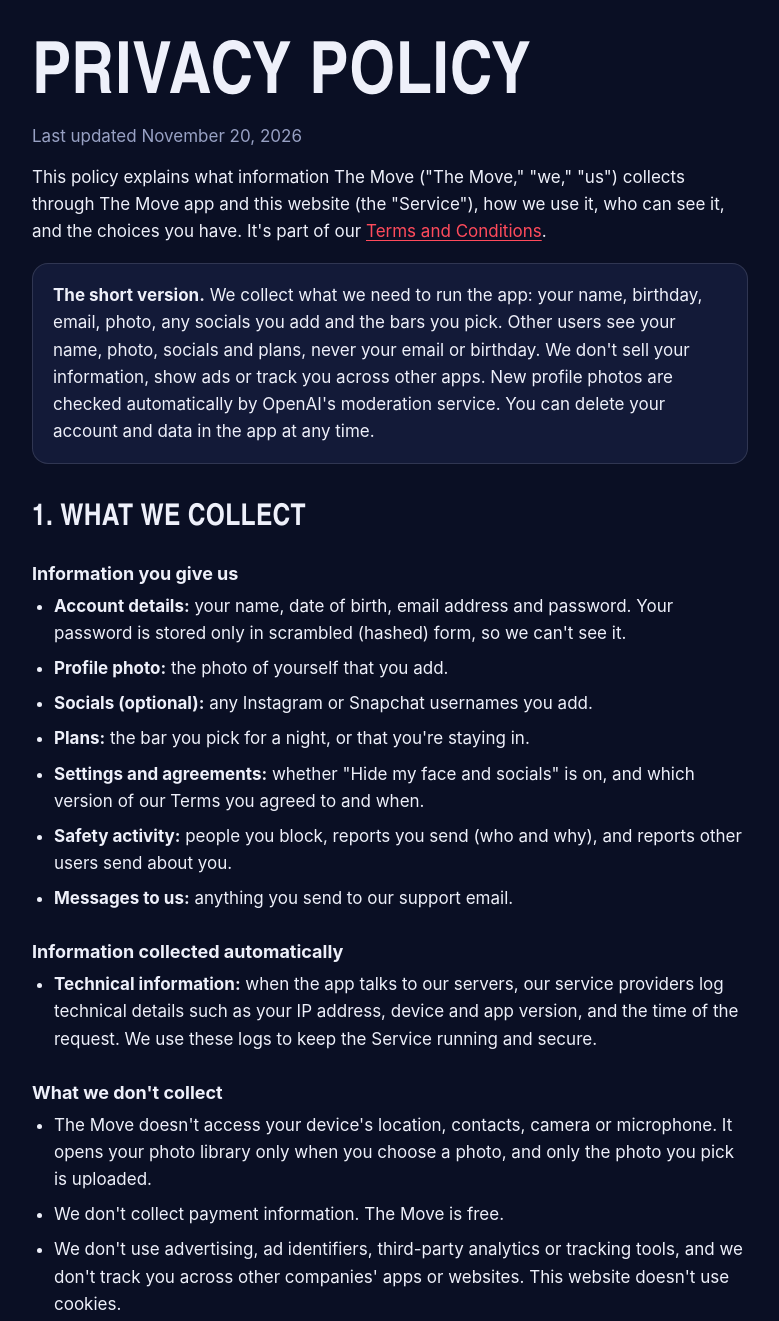
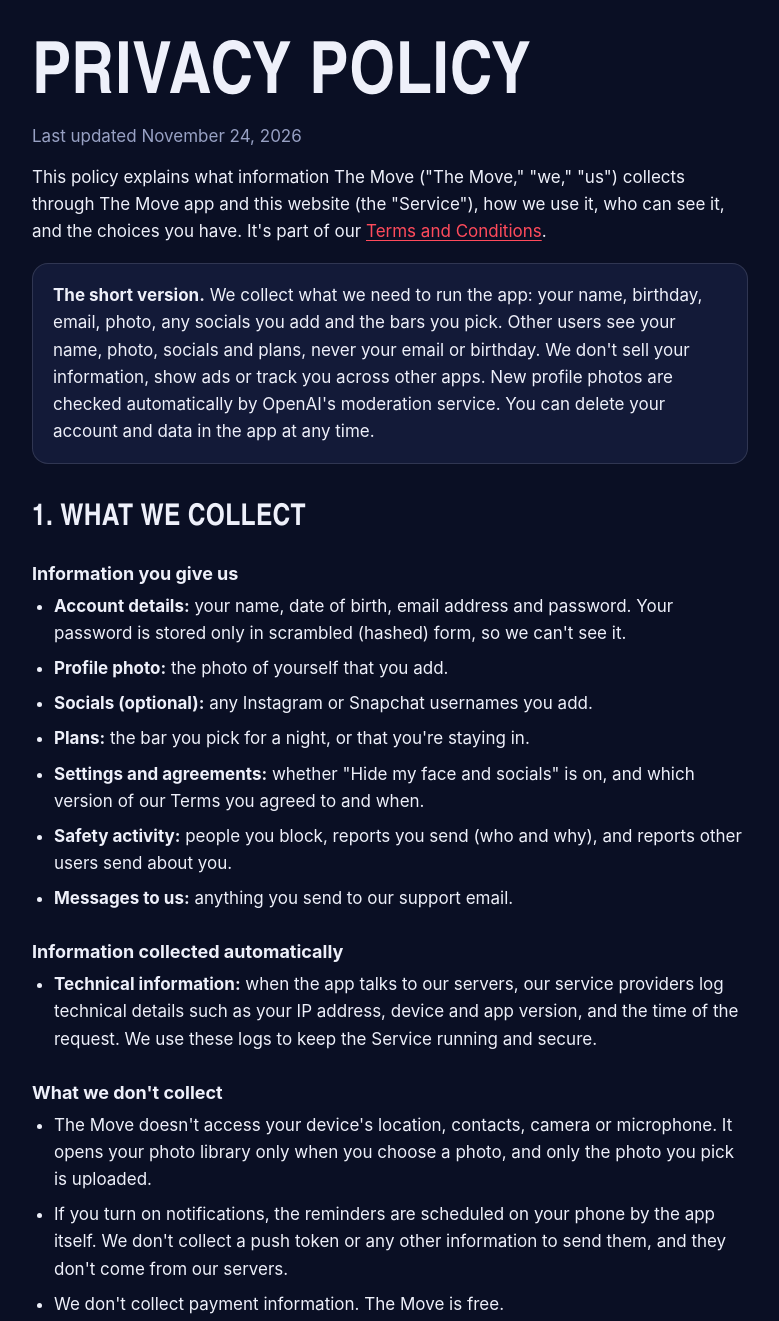
Before and after one commit to officialythemove-max/website, a plain HTML site: page privacy.html in a window 1280 px wide. Shown: the part 60-1381 px from the top of the page, without its empty margins (250-1029 px from the left). Drawn offline with Linux system fonts and the light colour scheme.

Commit message:
Privacy policy: add notifications

```diff
--- a/privacy.html
+++ b/privacy.html
@@ -17,7 +17,7 @@
 </header>
 <main>
 <h1>Privacy Policy</h1>
-<p class="date">Last updated November 20, 2026</p>
+<p class="date">Last updated November 24, 2026</p>
 
 <p>This policy explains what information The Move ("The Move," "we," "us") collects through The Move app and this website (the "Service"), how we use it, who can see it, and the choices you have. It's part of our <a href="/terms">Terms and Conditions</a>.</p>
 
@@ -43,6 +43,7 @@
 <h3>What we don't collect</h3>
 <ul>
   <li>The Move doesn't access your device's location, contacts, camera or microphone. It opens your photo library only when you choose a photo, and only the photo you pick is uploaded.</li>
+  <li>If you turn on notifications, the reminders are scheduled on your phone by the app itself. We don't collect a push token or any other information to send them, and they don't come from our servers.</li>
   <li>We don't collect payment information. The Move is free.</li>
   <li>We don't use advertising, ad identifiers, third-party analytics or tracking tools, and we don't track you across other companies' apps or websites. This website doesn't use cookies.</li>
 </ul>
@@ -91,6 +92,7 @@
 <h2>7. Your choices</h2>
 <ul>
   <li>You can change your photo and socials, turn on "Hide my face and socials," change your password and delete your account at any time in the app.</li>
+  <li>Notifications are off unless you turn them on. You can turn them off at any time with the Notifications switch in your profile or in your phone's settings.</li>
   <li>You can ask us for a copy of your information, ask us to correct it, or ask us to delete it, by emailing <a href="mailto:support@officiallythemove.com">support@officiallythemove.com</a> from the address on your account. We'll reply within 30 days.</li>
   <li>Depending on where you live, you may have other privacy rights under your state's law. We'll honor the requests above wherever you live.</li>
 </ul>
```
